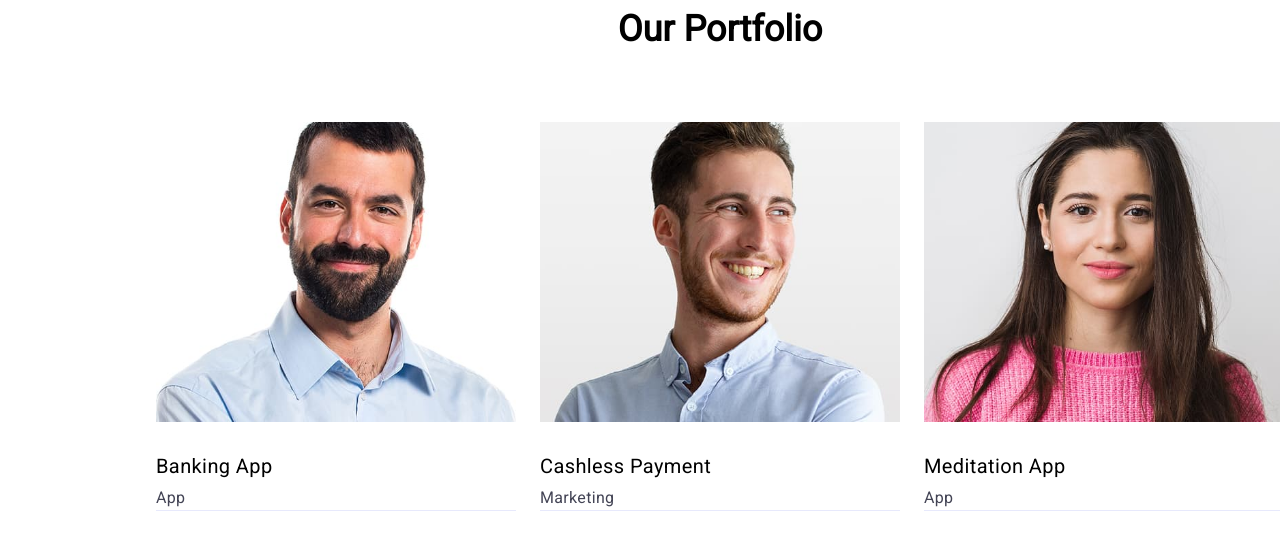
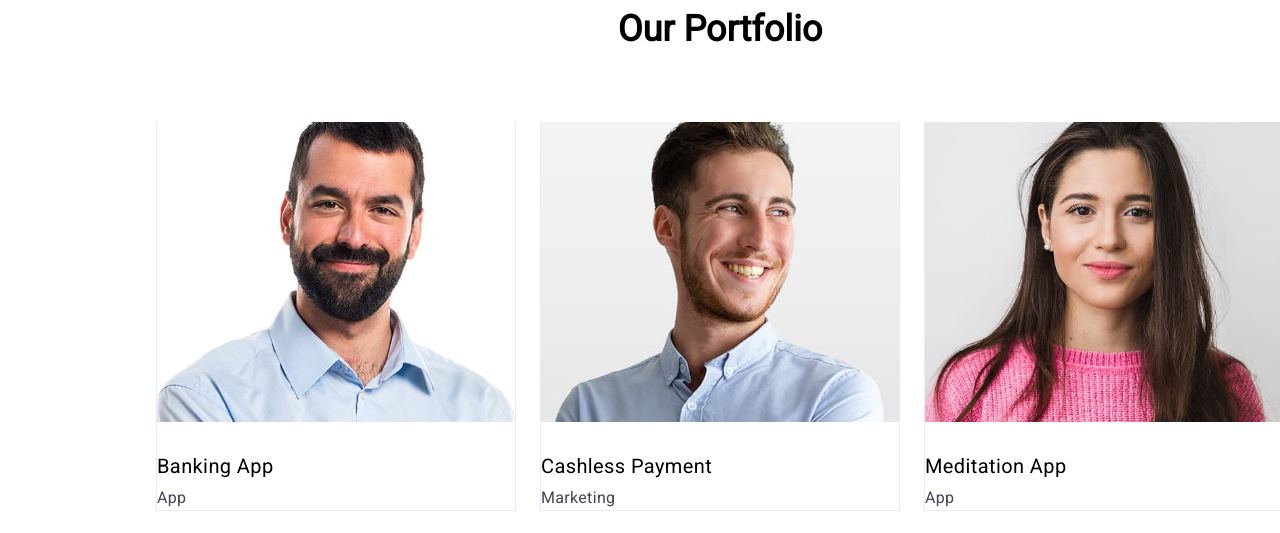
Before and after one commit to Emre-Urun/goit-markup-hw-03, a plain HTML site: page index.html in a window 1280 px wide. Shown: the part 1840-2373 px from the top of the page. Drawn offline with nearby package versions, Linux system fonts and the light colour scheme; files whose address does not match are found by name.

Commit message:
update 2.0

```diff
--- a/css/styles.css
+++ b/css/styles.css
@@ -210,6 +210,11 @@ h2 {
 }
 .list-border {
   border-bottom: 1px solid #e7e9fc;
+  border-right: 1px solid #e7e9fc;
+  border-left: 1px solid #e7e9fc;
+}
+.four-field .list-border {
+  width: calc((100% - 48px) / 3);
 }
 /* (Portfolio) kısmının olduğu kod burada bitiyor */
 /* Son kısmın (footer) olduğu kod burada başlıyor */
```
Also changed, not shown: index.html (+0 -2 lines).
